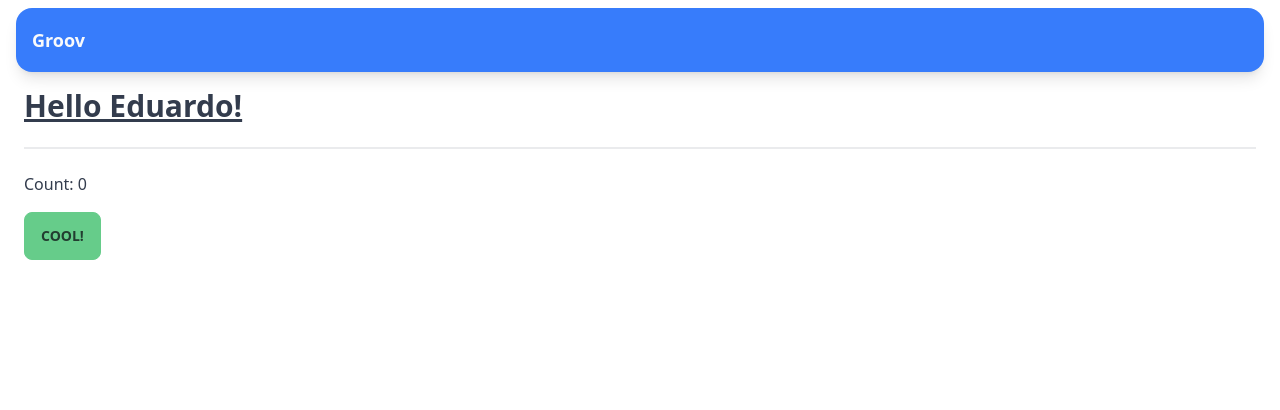
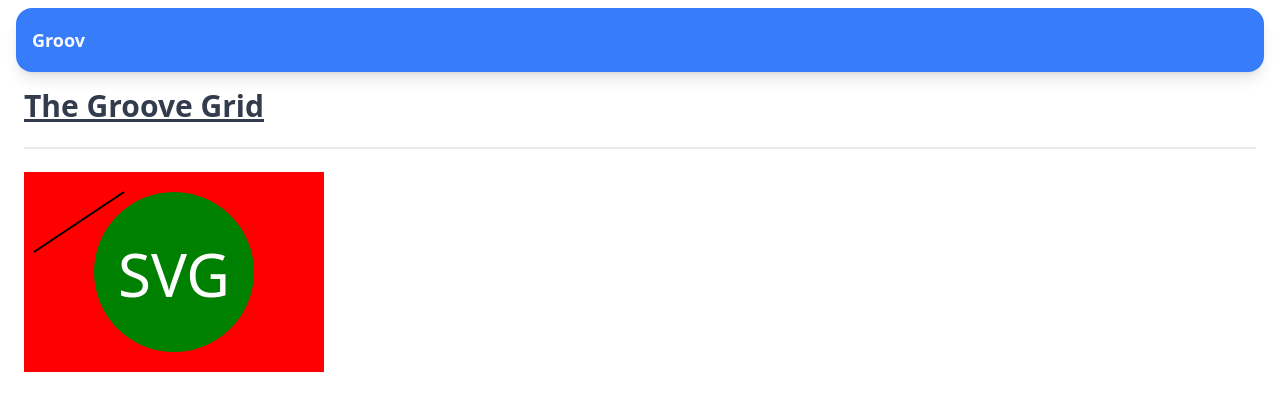
Before and after one commit to csterritt/groov, a Vue app: page / in a window 1280 px wide. Shown: the top 410 px of the page. Built offline with nearby package versions, Linux system fonts and the light colour scheme.

Commit message:
First SVG steps, setting up to get told the viewport width/height.

```diff
--- a/src/App.vue
+++ b/src/App.vue
@@ -8,13 +8,34 @@
   </div>
 
   <div class="mx-6">
-    <h1 class="text-3xl font-bold underline">Hello {{ store.name }}!</h1>
+    <h1 class="text-3xl font-bold underline">The Groove Grid</h1>
 
     <div class="divider"></div>
 
-    <div class="mb-4">Count: {{ store.counter }}</div>
+    <div class="mt-4">
+      <svg
+        :width="store.width"
+        :height="store.height"
+        xmlns="http://www.w3.org/2000/svg"
+      >
+        <rect width="100%" height="100%" fill="red" />
 
-    <button class="btn btn-primary" @click="incrementCount">Cool!</button>
+        <circle cx="150" cy="100" r="80" fill="green" />
+
+        <text x="150" y="125" font-size="60" text-anchor="middle" fill="white">
+          SVG
+        </text>
+
+        <line
+          x1="10"
+          y1="80"
+          x2="100"
+          y2="20"
+          stroke="black"
+          stroke-width="2"
+        />
+      </svg>
+    </div>
   </div>
 </template>
 
@@ -22,8 +43,4 @@
 import { useStore } from './stores/groovStore.js'
 
 const store = useStore()
-
-const incrementCount = () => {
-  store.increment()
-}
 </script>
--- a/src/stores/groovStore.js
+++ b/src/stores/groovStore.js
@@ -6,14 +6,14 @@ export const useStore = defineStore('groovStore', {
   state: () => {
     return {
       // all these properties will have their type inferred automatically
-      counter: 0,
-      name: 'Eduardo',
-      isAdmin: true,
+      height: 200,
+      width: 300,
     }
   },
   actions: {
-    increment() {
-      this.counter++
+    setWidthAndHeight(newWidth, newHeight) {
+      this.height = newHeight
+      this.width = newWidth
     },
   },
 })
```
